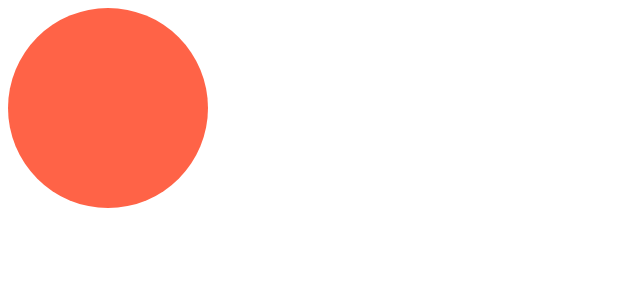
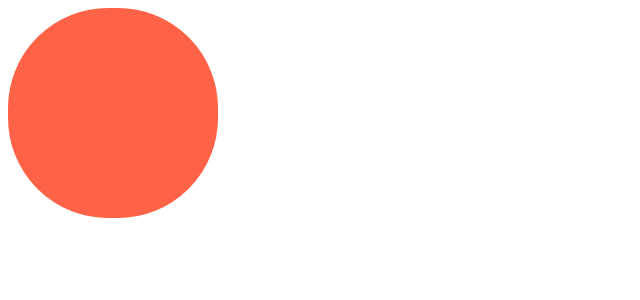
Before and after one commit to wonhopark89-dev/quickstart-react, a React (Create React App) app in the folder styled-component/: page / in a window 1280 px wide. Shown: the top 300 px of the page, without its empty margins (0-640 px from the left). Built offline with nearby package versions, Linux system fonts and the light colour scheme.

Commit message:
Add type to styled-components

```diff
--- a/styled-component/src/Circle.tsx
+++ b/styled-component/src/Circle.tsx
@@ -1,19 +1,25 @@
+import { useState } from 'react';
 import styled from 'styled-components';
 
 interface ContainerProps {
   bgColor: string;
+  borderColor: string;
 }
 
 const Container = styled.div<ContainerProps>`
   width: 200px;
   height: 200px;
   border-radius: 100px;
-  background-color: ${(props) => props.bgColor}; ;
+  background-color: ${(props) => props.bgColor};
+  border: 5px solid ${(props) => props.borderColor};
 `;
 
 interface CircleProps {
   bgColor: string;
+  borderColor?: string;
 }
 
-const Circle = ({ bgColor }: CircleProps) => <Container {...{ bgColor }} />;
+const Circle = ({ bgColor, borderColor }: CircleProps) => {
+  return <Container bgColor={bgColor} borderColor={borderColor ?? bgColor} />;
+};
 export default Circle;
```
Also changed, not shown: 1 other file (tests, documents, lock files or other folders).
